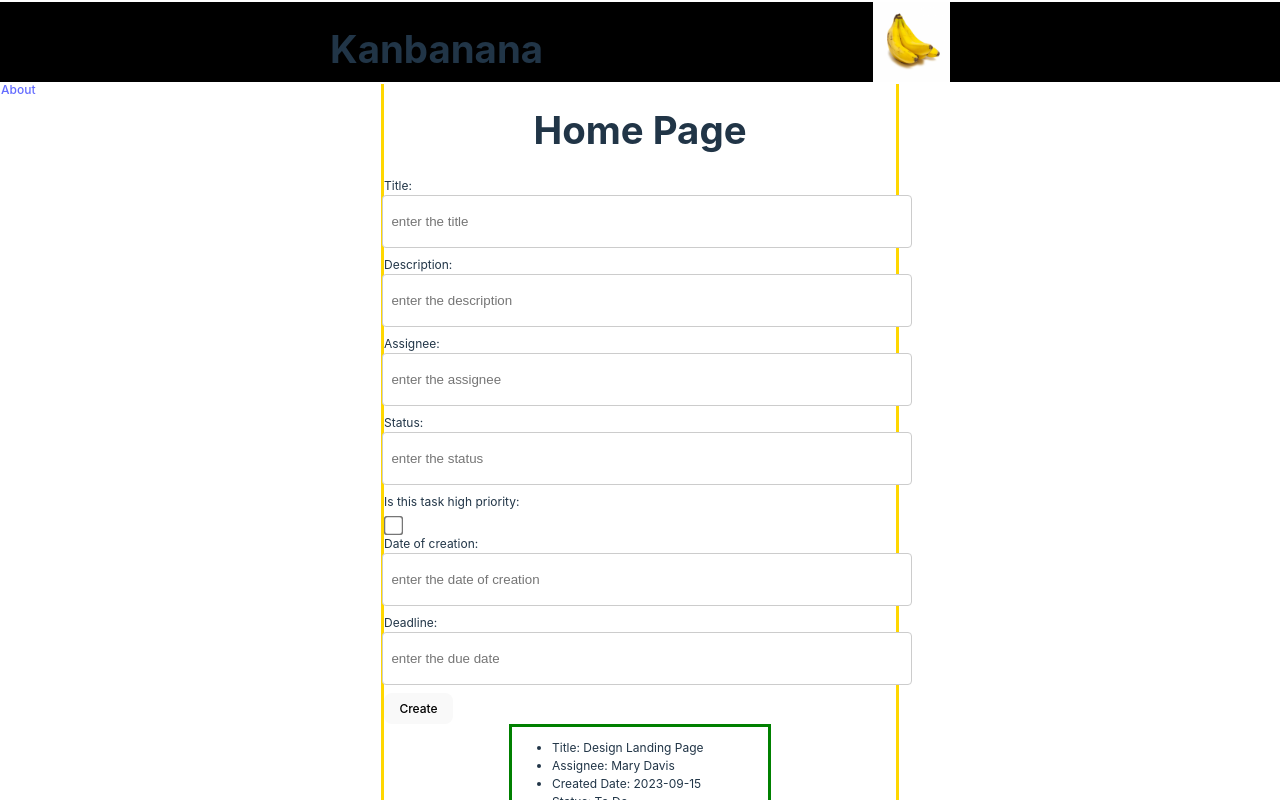
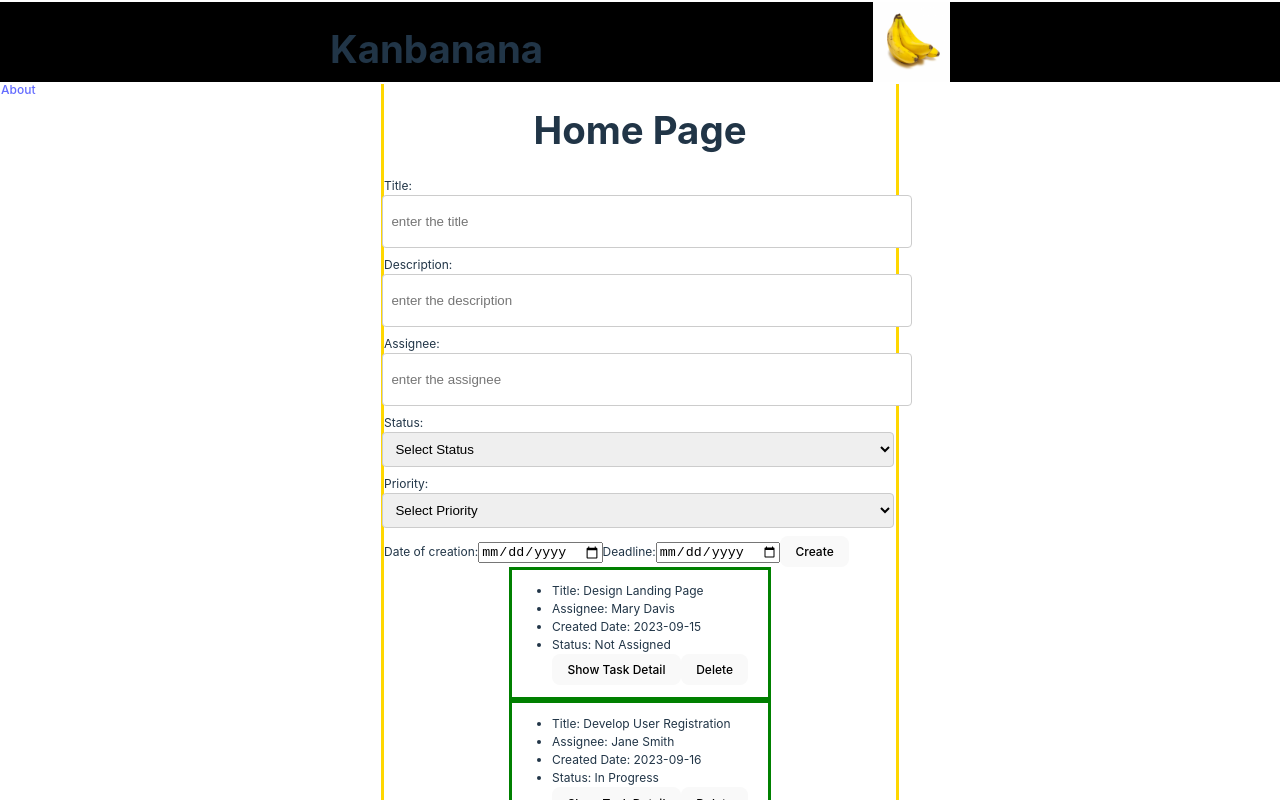
Before and after one commit to aoge2716/Kanban-Board-App, a React (Vite) app in the folder kanBan/: page / in a window 1280 px wide. Shown: the top 800 px of the page. Built offline with nearby package versions, Linux system fonts and the light colour scheme.

Commit message:
modified addNewTask so its more scalable and moved components around

```diff
--- a/kanBan/src/assets/json/ItemsList.json
+++ b/kanBan/src/assets/json/ItemsList.json
@@ -4,7 +4,7 @@
       "title": "Design Landing Page",
       "description": "Create a visually appealing landing page for the website.",
       "assignee": "Mary Davis",
-      "status": "To Do",
+      "status": "Not Assigned",
       "priority": "High",
       "createdDate": "2023-09-15",
       "dueDate": "2023-09-30"
@@ -34,7 +34,7 @@
       "title": "Release Version 1.0",
       "description": "Prepare for the release of the first version of the application.",
       "assignee": "Sarah Brown",
-      "status": "To Do",
+      "status": "Not Assigned",
       "priority": "High",
       "createdDate": "2023-09-18",
       "dueDate": "2023-10-05"
@@ -44,7 +44,7 @@
       "title": "Update Documentation",
       "description": "Update user documentation with the latest features and changes.",
       "assignee": "David Wilson",
-      "status": "Done",
+      "status": "Completed",
       "priority": "Low",
       "createdDate": "2023-09-19",
       "dueDate": "2023-09-30"
--- a/kanBan/src/component/AddNewTask.jsx
+++ b/kanBan/src/component/AddNewTask.jsx
@@ -1,100 +1,138 @@
 import { useState } from "react";
 
 export default function AddNewTask({ setNewTask }) {
-  const [title, setTitle] = useState("");
-  const [description, setDescription] = useState("");
-  const [assignee, setAssignee] = useState("");
-  const [status, setStatus] = useState("");
-  const [priority, setPriority] = useState(false);
-  const [createdDate, setCreatedDate] = useState("");
-  const [dueDate, setDueDate] = useState("");
 
-  const handleSubmit = (e) => {
-    e.preventDefault();
+  const [formData,setFormData] = useState({
+    title: "",
+    description:"",
+    assignee:"",
+    status: false,
+    priority:"",
+    createdDate:"",
+    dueDate:"",
+  })
+
+  const handleChange =(event)=>{
+    const {value, name, type, checked} = event.target;
+
+    setFormData(val =>({
+      ...val,
+      [name]: type === "checkbox"? checked: value
+    }));
+  }
+
+
+  const handleSubmit = (event) => {
+    event.preventDefault();
 
     const newTask = {
       id: Date.now().toString(),
-      title,
-      description,
-      assignee,
-      status,
-      priority,
-      createdDate,
-      dueDate,
+      ...formData
     };
 
-    setNewTask((prevTasks) => [...prevTasks, newTask]);
-    setTitle("");
-    setDescription("");
-    setAssignee("");
-    setStatus("");
-    setPriority(false);
-    setCreatedDate("");
-    setDueDate("");
+    setNewTask((prevTasks) => [newTask, ...prevTasks]);
+
+    setFormData({
+      title: "",
+      description:"",
+      assignee:"",
+      status: false,
+      priority:"",
+      createdDate:"",
+      dueDate:"",
+    })
+
   };
 
   return (
-    <form onSubmit={handleSubmit}>
+    <form id="form" onSubmit={handleSubmit}>
       <label>
         Title:
         <input
+          name="title"
           type="text"
-          value={title}
-          onChange={(e) => setTitle(e.target.value)}
+          value={formData.title}
+          onChange={handleChange}
           placeholder="enter the title"
+          required
         />
       </label>
+
       <label>
         Description:
         <input
+          name="description"
           type="text"
-          value={description}
-          onChange={(e) => setDescription(e.target.value)}
+          value={formData.description}
+          onChange={handleChange}
           placeholder="enter the description"
+          required
         />
       </label>
+
       <label>
         Assignee:
         <input
+          name="assignee"
           type="text"
-          value={assignee}
-          onChange={(e) => setAssignee(e.target.value)}
+          value={formData.assignee}
+          onChange={handleChange}
           placeholder="enter the assignee"
+          required
         />
       </label>
+
       <label>
         Status:
-        <input
-          type="text"
-          value={status}
-          onChange={(e) => setStatus(e.target.value)}
-          placeholder="enter the status"
-        />
+        <select
+          name="status"
+          value={formData.status}
+          onChange={handleChange}
+          required
+        >
+          <option value="">Select Status</option>
+          <option value="Not Assigned">Not Assigned</option>
+          <option value="In Progress">In Progress</option>
+          <option value="Completed">Completed</option>
+        </select>
       </label>
+
       <label>
-        Is this task high priority:
-        <input
-          type="checkbox"
-          checked={priority}
-          onChange={(e) => setPriority(e.target.checked)}
-        />
+        Priority:
+        <select
+          name="priority"
+          value={formData.priority}
+          onChange={handleChange}
+          required
+        >
+          <option value="">Select Priority</option>
+          <option value="Low">Low</option>
+          <option value="Medium">Medium</option>
+          <option value="High">High</option>
+        </select>
       </label>
+
       <label>
         Date of creation:
         <input
-          type="text"
-          value={createdDate}
-          onChange={(e) => setCreatedDate(e.target.value)}
+          name="createdDate"
+          type="date"
+          value={formData.createdDate}
+          onChange={handleChange}
           placeholder="enter the date of creation"
+          required
         />
       </label>
+
       <label>
         Deadline:
         <input
-          type="text"
-          value={dueDate}
-          onChange={(e) => setDueDate(e.target.value)}
+          name="dueDate"
+          type="date"
+          value={formData.dueDate}
+          onChange={handleChange}
           placeholder="enter the due date"
+          required
         />
       </label>
 
--- a/kanBan/src/component/Sidebar.jsx
+++ b/kanBan/src/component/Sidebar.jsx
@@ -1,6 +1,6 @@
 import { Link, NavLink } from "react-router-dom";
 import { Routes, Route } from "react-router-dom";
-import AboutPage from "./AboutPage.jsx"
+import AboutPage from "../pages/AboutPage.jsx"
 
 export default function Sidebar() {
   return (
```
Also changed, not shown: kanBan/src/App.jsx (+5 -3 lines), kanBan/src/component/Home.jsx (deleted, +0 -37 lines), kanBan/src/pages/AboutPage.jsx (renamed from kanBan/src/component/AboutPage.jsx), kanBan/src/pages/ErrorPage.jsx (renamed from kanBan/src/component/ErrorPage.jsx).
